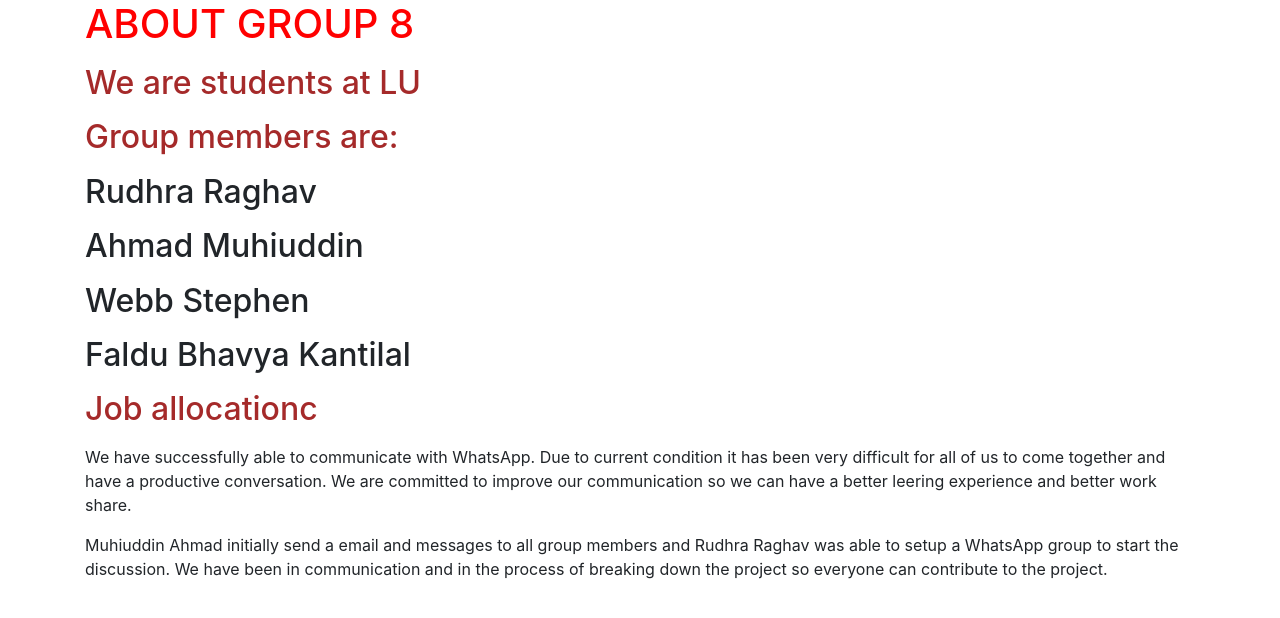
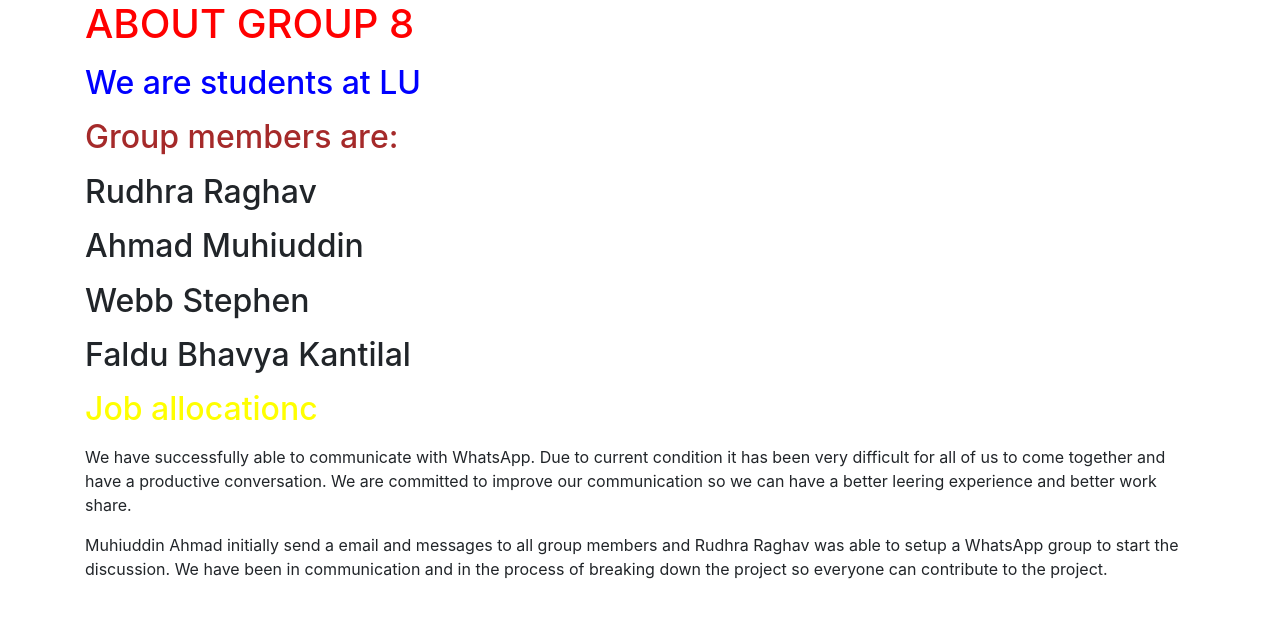
Before and after one commit to mahmad-LU/Cloud_group_8, a Flask app: page /about in a window 1280 px wide. Shown: the part 56-674 px from the top of the page. Run offline with Flask 2, Linux system fonts and the light colour scheme; parts of the project's set-up code (start-up, migrations or seed data) failed here and were passed over; some libraries are stand-ins or nearby versions.

Commit message:
Update about.html

```diff
--- a/templates/about.html
+++ b/templates/about.html
@@ -1,13 +1,13 @@
 {% extends 'base.html' %}
 {% block content %}
     <h1 style='color:Red'>ABOUT GROUP 8</h1>
-    <p><h2 style='color:brown'>We are students at LU</h2></p>
+    <p><h2 style='color:blue'>We are students at LU</h2></p>
     <p><h2 style='color:brown'>Group members are:</h2></p>
     <p><h2 >Rudhra Raghav</h2></p>
     <p><h2 >Ahmad Muhiuddin</h2></p>
     <p><h2 >Webb Stephen</h2></p>
     <p><h2 >Faldu Bhavya Kantilal</h2></p>
-<p><h2 style='color:brown' >Job allocationc </h2></p>
+<p><h2 style='color:yellow' >Job allocationc </h2></p>
 <p>   We have successfully able to communicate with WhatsApp. Due to current condition
     it has been very difficult for all of us to come together and have a productive conversation.
     We are committed to improve our communication so we can have a better leering experience
```
